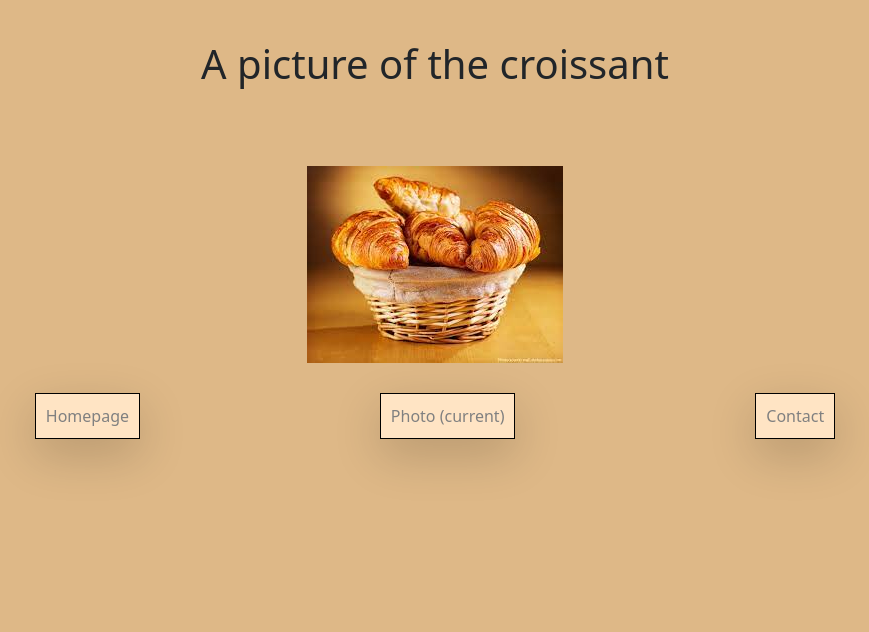
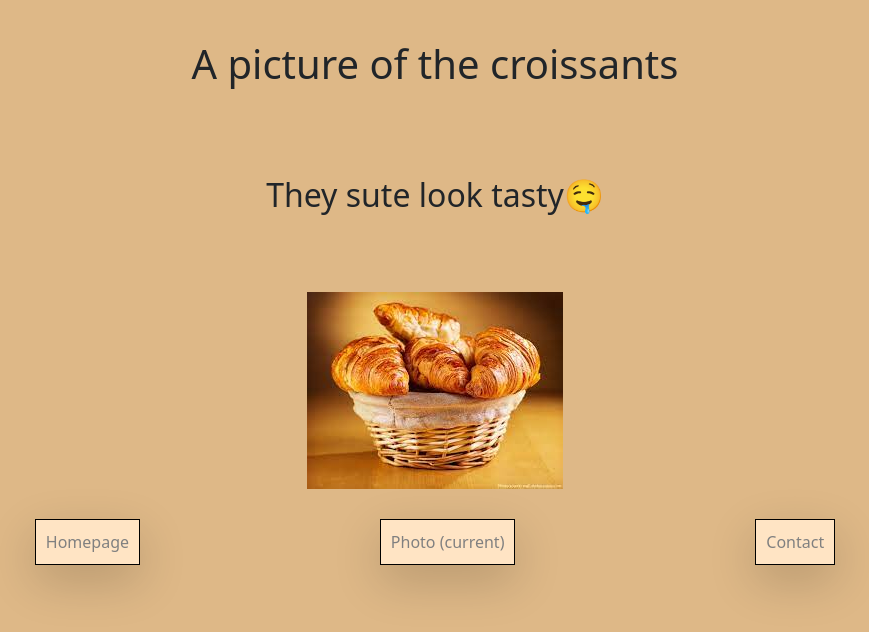
Before and after one commit to linneabambi/Project-hosting, a plain HTML site: page photo.html in a window 1280 px wide. Shown: the whole page, without its empty margins (205-1074 px from the left). Drawn offline with nearby package versions, Linux system fonts and the light colour scheme.

Commit message:
Update photo.html

```diff
--- a/photo.html
+++ b/photo.html
@@ -16,7 +16,8 @@
     <title>🥐-Photo-🥐.com</title>
   </head>
   <body>
-    <h1>A picture of the croissant</h1>
+    <h1>A picture of the croissants</h1>
+    <h2>They sute look tasty🤤</h2>
     <img src="/image/croissant.jpeg" alt="croassants in as basket" />
     <div class="links">
       <a class="shadow-lg" href="/">Homepage</a>
```
